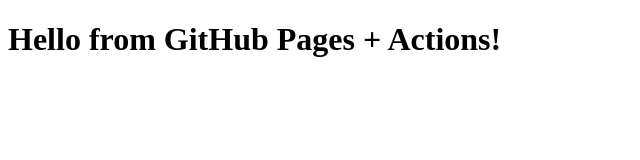
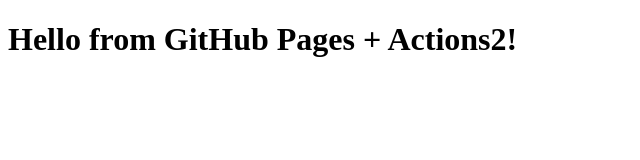
Before and after one commit to ozystephen/githubaction-practice, a plain HTML site: page index.html in a window 1280 px wide. Shown: the full height of the page, 0-640 px from the left. Drawn offline with Linux system fonts and the light colour scheme.

Commit message:
Update index.html

```diff
--- a/index.html
+++ b/index.html
@@ -6,6 +6,6 @@
   <title>My GitHub Pages Site</title>
 </head>
 <body>
-  <h1>Hello from GitHub Pages + Actions!</h1>
+  <h1>Hello from GitHub Pages + Actions2!</h1>
 </body>
 </html>
```
